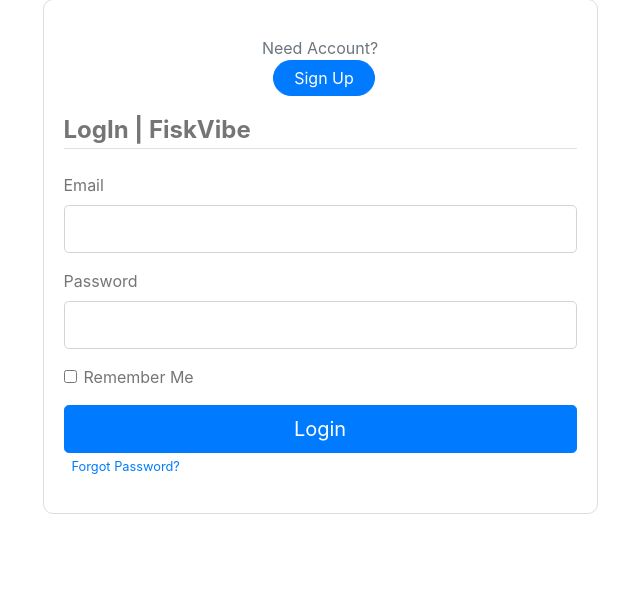
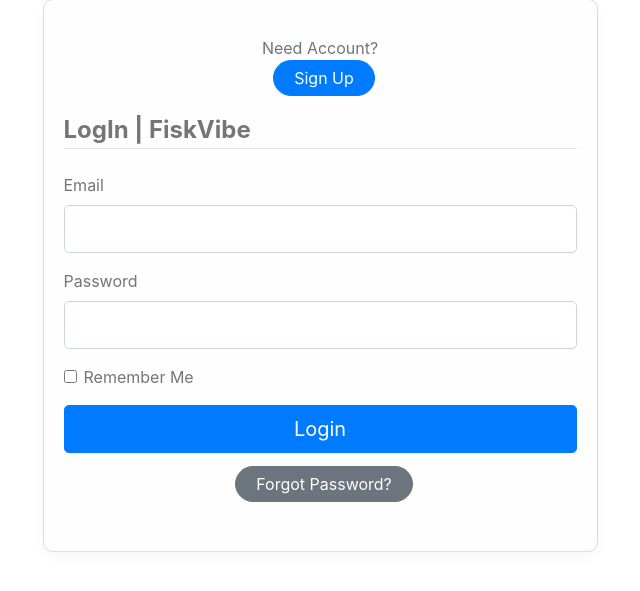
Before and after one commit to suyoscar11/FiskVibeWeb, a Flask app: page /login in a window 1280 px wide. Shown: the part 81-672 px from the top of the page, without its empty margins (320-960 px from the left). Run offline with Flask 3, Linux system fonts and the light colour scheme; some libraries are stand-ins or nearby versions.

Commit message:
some re-designs

```diff
--- a/fiskvibe/forms.py
+++ b/fiskvibe/forms.py
@@ -4,8 +4,6 @@
 from wtforms import StringField, PasswordField, SubmitField, BooleanField, TextAreaField
 from wtforms.validators import DataRequired, Length, Email, EqualTo, ValidationError
 from fiskvibe.models import User
-
-
 
 class RegistrationForm(FlaskForm):
     first_name = StringField('First Name',
--- a/fiskvibe/static/main.css
+++ b/fiskvibe/static/main.css
@@ -27,13 +27,19 @@
   }
 
   .content-section {
-    background: #ffffff;
+    box-shadow: rgba(0, 0, 0, 0.027) 0px 6px 15px 0px, rgba(0, 0, 0, 0.027) 0px 0px 0px 0.3px;
+    background: #fefefe;
     padding: 20px 20px;
     border: 1px solid #dddddd;
     border-radius: 10px;
     margin-bottom: 20px;
     width: 50%;
     margin: auto;
+
+  }
+
+  .content-section:hover {
+    box-shadow: rgba(0, 0, 0, 0.07) 0px 6px 15px 0px, rgba(0, 0, 0, 0.07) 0px 0px 0px 0.3px;
 
   }
 
--- a/fiskvibe/templates/create_post.html
+++ b/fiskvibe/templates/create_post.html
@@ -1,6 +1,6 @@
 {% extends "layout.html" %}
 {% block content %}
-<div class="content-section">
+<div class="content-section" style="width: 70%; margin: auto;">
     <form method="POST" action="">
         {{ form.hidden_tag() }}
         <fieldset class="form-group">
--- a/fiskvibe/templates/feed.html
+++ b/fiskvibe/templates/feed.html
@@ -1,13 +1,13 @@
 {% extends "layout.html" %}
 {% block content %}
-<button type="button" class="btn btn-primary btn-md btn-block mb-3" style="width: 50%; margin: auto;">What's new at Fisk</button>
+<button type="button" class="btn btn-primary btn-md btn-block mb-3" style="width: 60%; margin: auto;">What's new at Fisk</button>
     {% for post in posts %}
 
         <article class="media content-section mb-3" style="width: 70%; margin: auto;">
           <img class="rounded-circle article-img" src="{{ url_for('static', filename='profile_pics/' + post.author.image_file) }}">
           <div class="media-body">
             <div class="article-metadata">
-              <a class="mr-2" href="#">{{ post.author.username }}</a>
+              <a class="mr-2" href="#">{{ post.author.first_name.title() + ' ' + post.author.last_name.title()}}</a>
               <small class="text-muted">{{ post.date_posted.strftime('%Y-%m-%d') }}</small>
             </div>
             <h2><a class="article-title" href="{{ url_for('post', post_id=post.id) }}">{{ post.title }}</a></h2>
--- a/fiskvibe/templates/login.html
+++ b/fiskvibe/templates/login.html
@@ -44,8 +44,12 @@
             </fieldset>
             <div class="form-group">
                 {{ form.submit(class="btn btn-primary btn-lg btn-block") }}
-                <small class="text-muted ml-2">
-                    <a href="{{ url_for('reset_request') }}">Forgot Password?</a>
+                <small class="">
+                    <div class="" style="margin-top: 0em; width: 50%; margin-left: auto; margin-right: auto; padding: 1em; background-color: rgba(98, 98, 98, 0); padding: 1em; text-align: center;">
+                        <p class="text-muted" style="margin: auto; text-align: center;">
+                            <a class="btn btn-secondary btn-md ml-2" href="{{ url_for('reset_request') }}" style="display: inline-block; text-decoration: none; padding: 5px 20px; color: rgb(255, 255, 255); border-radius: 10em;">Forgot Password?</a>
+                        </p>
+                    </div>
                 </small>
             </div>
 
--- a/fiskvibe/templates/post.html
+++ b/fiskvibe/templates/post.html
@@ -1,6 +1,6 @@
 {% extends "layout.html" %}
 {% block content %}
-  <article class="media content-section">
+  <article class="media content-section" style="width: 70%; margin: auto;">
     <img class="rounded-circle article-img" src="{{ url_for('static', filename='profile_pics/' + post.author.image_file) }}">
     <div class="media-body">
       <div class="article-metadata">
```
Also changed, not shown: README.md, fiskvibe/models.py (line endings or trailing spaces), fiskvibe/static/profile_pics/c65d91c46061f632.png (added), fiskvibe/static/profile_pics/f5ed0cbaf7bea404.jpg (added), instance/site.db.
